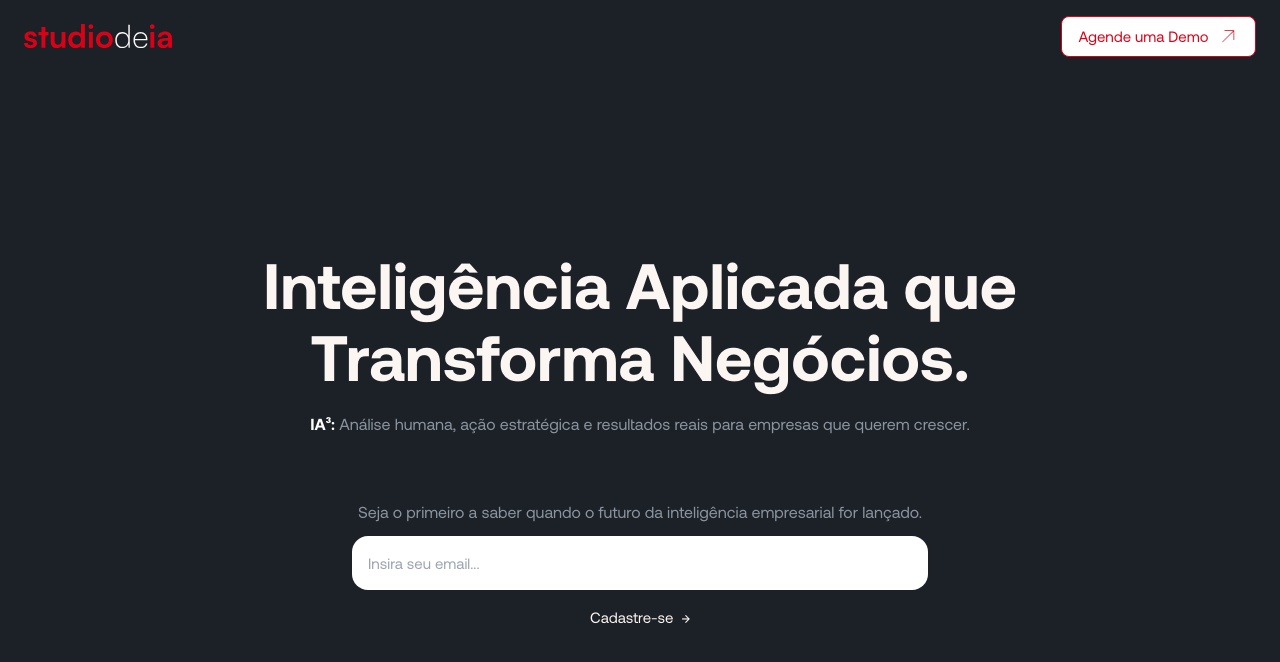
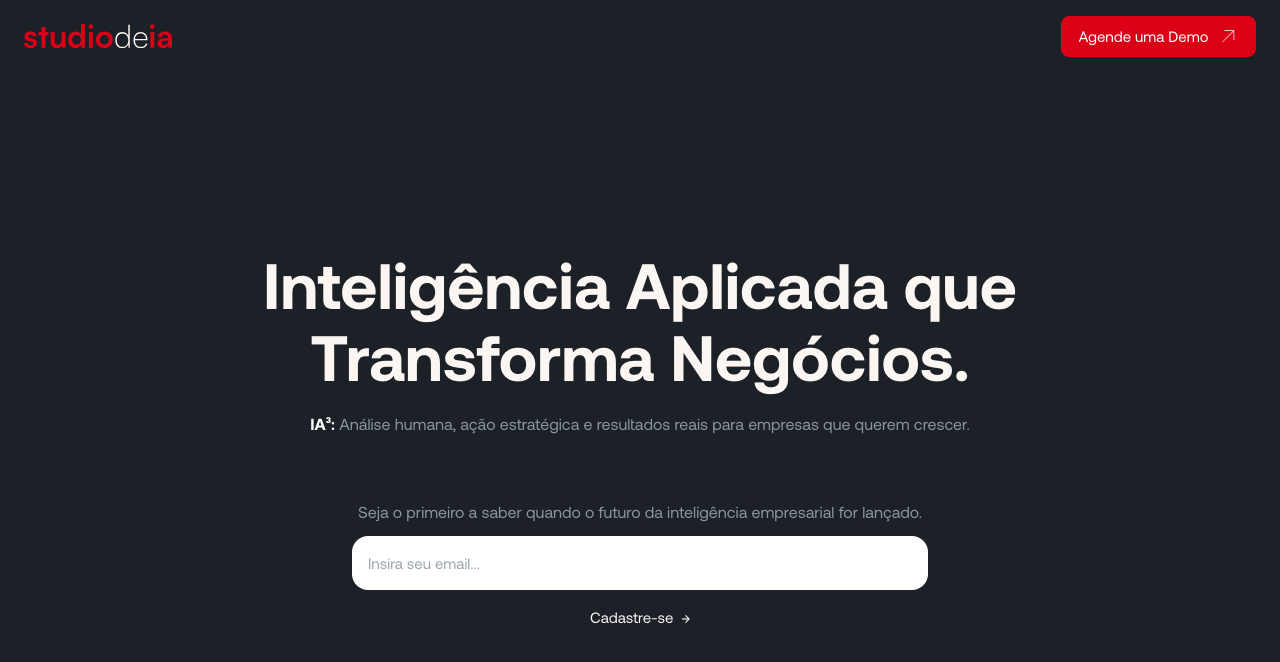
Before and after one commit to rafaelbqueiroz/studiodeia, a React (Vite) app: page / in a window 1280 px wide. Shown: the top 662 px of the page. Built offline with nearby package versions, Linux system fonts and the light colour scheme.

Commit message:
style: Invert CTA button normal and hover states

```diff
--- a/src/App.tsx
+++ b/src/App.tsx
@@ -35,7 +35,7 @@ function App() {
             target="_blank"
             rel="noopener noreferrer"
             style={{
-              backgroundColor: '#FFFFFF',
+              backgroundColor: '#DC0017',
               borderRadius: '8px',
               border: '1px solid #DC0017',
               alignContent: 'center',
@@ -55,6 +55,19 @@ function App() {
             }}
             onMouseEnter={(e) => {
               const button = e.currentTarget;
+              button.style.backgroundColor = '#FFFFFF';
+              button.style.borderColor = '#DC0017';
+              const textDiv = button.querySelector('div');
+              const svg = button.querySelector('svg');
+              if (textDiv) {
+                textDiv.style.color = '#DC0017';
+              }
+              if (svg) {
+                svg.style.color = '#DC0017';
+              }
+            }}
+            onMouseLeave={(e) => {
+              const button = e.currentTarget;
               button.style.backgroundColor = '#DC0017';
               button.style.borderColor = '#DC0017';
               const textDiv = button.querySelector('div');
@@ -66,31 +79,18 @@ function App() {
                 svg.style.color = '#FFFFFF';
               }
             }}
-            onMouseLeave={(e) => {
-              const button = e.currentTarget;
-              button.style.backgroundColor = '#FFFFFF';
-              button.style.borderColor = '#DC0017';
-              const textDiv = button.querySelector('div');
-              const svg = button.querySelector('svg');
-              if (textDiv) {
-                textDiv.style.color = '#DC0017';
-              }
-              if (svg) {
-                svg.style.color = '#DC0017';
-              }
-            }}
           >
             <div style={{
               display: 'flex',
               alignItems: 'center',
               gap: '8px',
-              color: '#DC0017',
+              color: '#FFFFFF',
               fontSize: '15px',
               fontWeight: 400,
               whiteSpace: 'nowrap'
             }}>
               Agende uma Demo
-              <svg xmlns="http://www.w3.org/2000/svg" viewBox="0 0 256 256" focusable="false" style={{ width: '22.5px', height: '22.5px', display: 'block', fill: 'currentColor', flexShrink: 0, color: '#DC0017' }}>
+              <svg xmlns="http://www.w3.org/2000/svg" viewBox="0 0 256 256" focusable="false" style={{ width: '22.5px', height: '22.5px', display: 'block', fill: 'currentColor', flexShrink: 0, color: '#FFFFFF' }}>
                 <g style={{ strokeWidth: "thin" }}>
                   <path d="M196,64V168a4,4,0,0,1-8,0V73.66L66.83,194.83a4,4,0,0,1-5.66-5.66L182.34,68H88a4,4,0,0,1,0-8H192A4,4,0,0,1,196,64Z"/>
                 </g>
```
